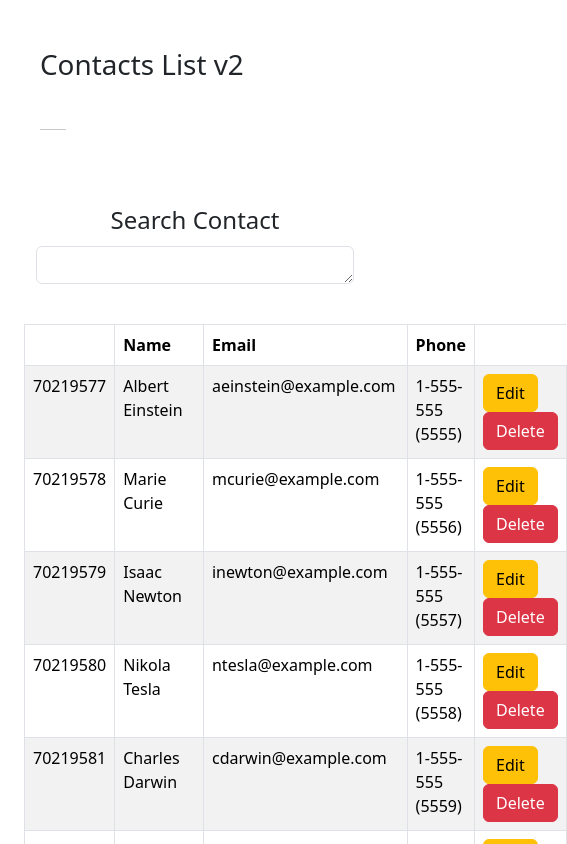
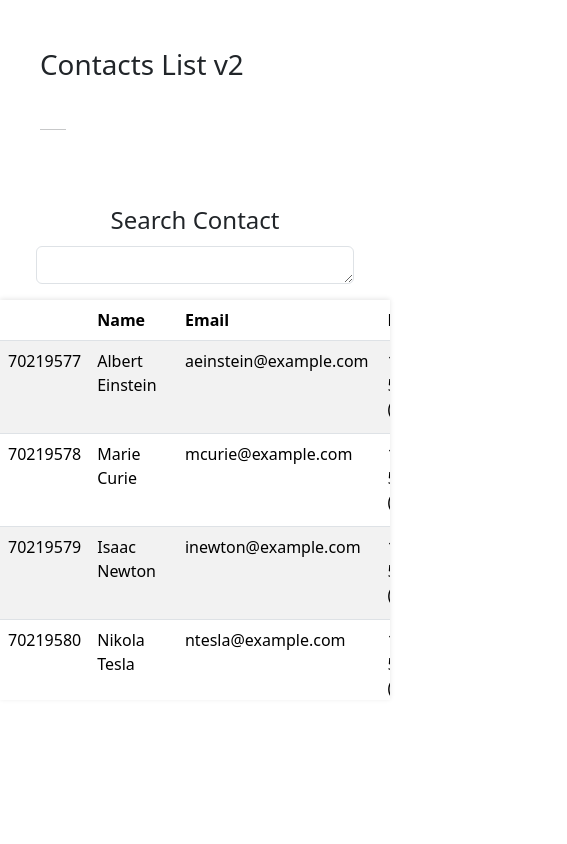
Before and after one commit to bcsurf2822/contact-list-v2, a Next.js app: page / in a window 390 px wide. Shown: the top 844 px of the page, 567 px wide, since content can reach past the window. Built offline with nearby package versions, Linux system fonts and the light colour scheme.

Commit message:
top of table header staying in place and position of table is in center of page, still need to make inside of table responsive

```diff
--- a/app/contacts/page.js
+++ b/app/contacts/page.js
@@ -8,15 +8,17 @@ import PropTypes from "prop-types";
 import { formatNumber } from "../utilities/formatNumber";
 import ContactInfo from "./[id]/page";
 
+import styles from "./page.module.css"
+
 export default function Contacts({ contacts }) {
   Contacts.PropTypes = {
     contacts: PropTypes.objectOf(PropTypes.array).isRequired,
   };
 
   return (
-    <div>
-      <Table striped bordered hover>
-        <thead>
+    <div  className={styles.tableContainer}  >
+      <Table  striped hover className={styles.table}>
+        <thead className={styles.tableHeader}>
           <tr>
             <th></th>
             <th>Name</th>
--- /dev/null
+++ b/app/contacts/page.module.css
@@ -0,0 +1,21 @@
+.tableContainer {
+  position: fixed;
+  bottom: 3;
+  left: 0;
+  right: 0;
+  height: 400px; /* Set a fixed height */
+  overflow-y: auto; /* Enable vertical scroll when content overflows */
+  background-color: white; /* Optional: set background color */
+  box-shadow: 0px -1px 5px rgba(0, 0, 0, 0.1); /* Optional: shadow for separation */
+}
+
+.table {
+  margin: 0 0 0; /* Remove default margin if necessary */
+}
+
+.tableHeader {
+  position: sticky;
+  top: 0;
+  background-color: white; /* Optional: set a background color */
+  z-index: 1; /* Ensure the header stays above the scrolling content */
+}
--- a/app/page.js
+++ b/app/page.js
@@ -35,7 +35,7 @@ export default function Home() {
       <Container className="search-bar">
         <SearchBar />
       </Container>
-      <Container as="content" className="content">
+      <Container as="content" className={styles.tableContainer}>
         <Contacts contacts={contacts} />
       </Container>
     </>
--- a/app/page.module.css
+++ b/app/page.module.css
@@ -54,55 +54,6 @@
   padding: 2px 4px;
   border-radius: 4px;
   font-weight: 600;
-}
-
-.ctas {
-  display: flex;
-  gap: 16px;
-}
-
-.ctas a {
-  appearance: none;
-  border-radius: 128px;
-  height: 48px;
-  padding: 0 20px;
-  border: none;
-  border: 1px solid transparent;
-  transition: background 0.2s, color 0.2s, border-color 0.2s;
-  cursor: pointer;
-  display: flex;
-  align-items: center;
-  justify-content: center;
-  font-size: 16px;
-  line-height: 20px;
-  font-weight: 500;
-}
-
-a.primary {
-  background: var(--foreground);
-  color: var(--background);
-  gap: 8px;
-}
-
-a.secondary {
-  border-color: var(--gray-alpha-200);
-  min-width: 180px;
-}
-
-.footer {
-  grid-row-start: 3;
-  display: flex;
-  gap: 24px;
-}
-
-.footer a {
-  display: flex;
-  align-items: center;
-  gap: 8px;
-}
-
-.footer img {
-  flex-shrink: 0;
 }
 
 /* Enable hover only on non-touch devices */
@@ -163,3 +114,7 @@ a.secondary {
     filter: invert();
   }
 }
+
+.tableContainer {
+  overflow-y: auto;
+}
```
